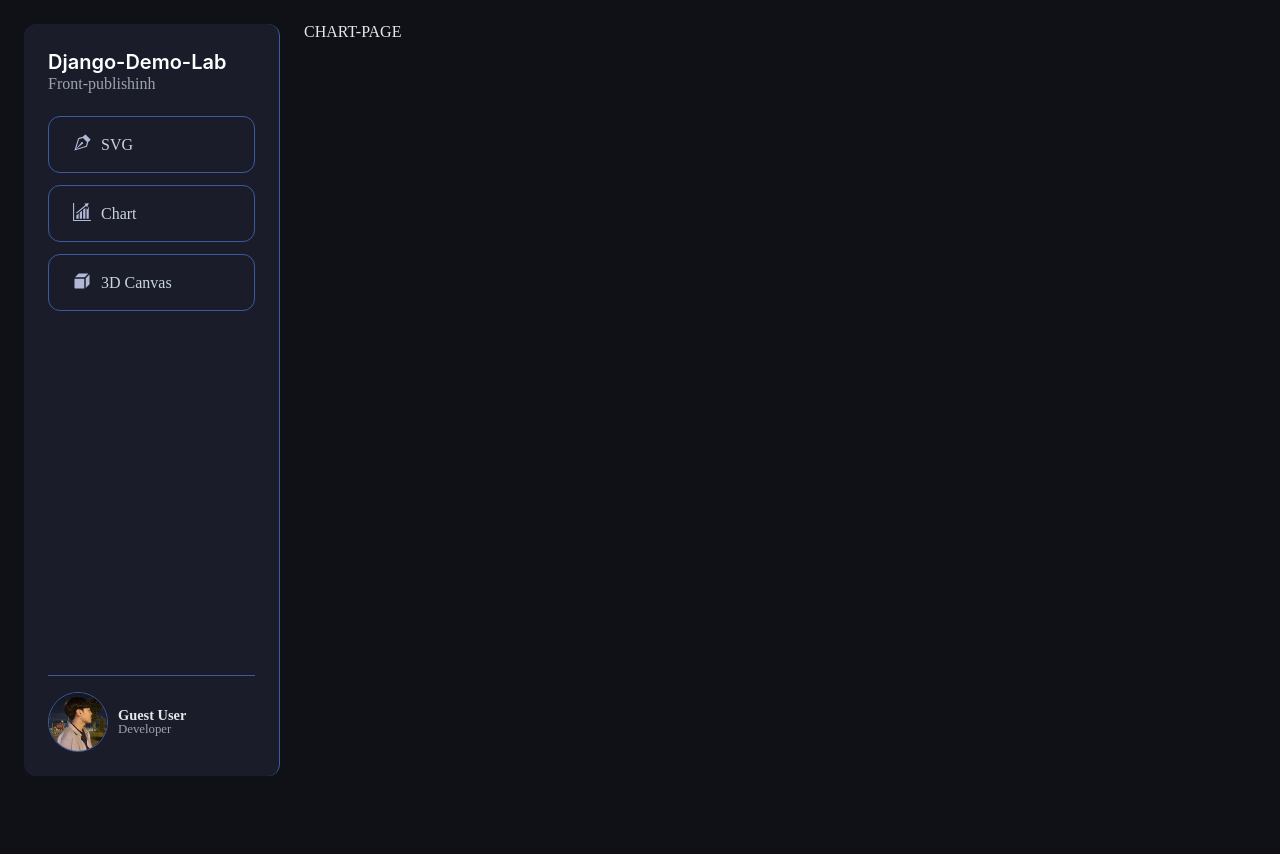
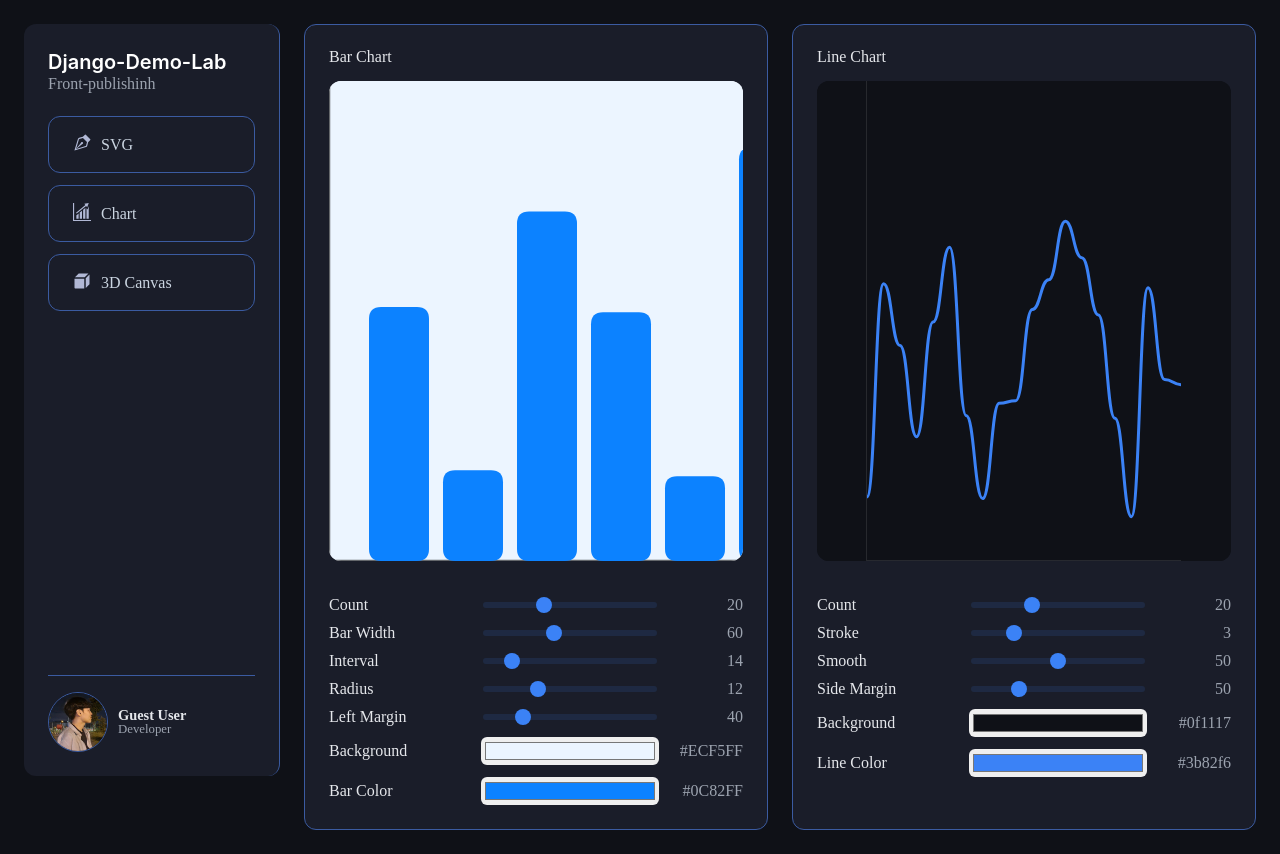
Before and after one commit to min7672/work-archive-2022-2024, a Django app: page /chart/ in a window 1280 px wide. Before the commit the page ends 776 px from the top, so only its background shows below. Run offline with Django 5.2, Linux system fonts and the light colour scheme; some libraries are stand-ins or nearby versions.

Commit message:
feat: 라인/막대 차트 데모 컨트롤  추가 -차트라이브러리 커스텀하기 위해 실험적으로 직접구현연습 -눈금과, 표시선 시도x

```diff
--- /dev/null
+++ b/django-demo-lab/django-web/dashboard/static/css/chart.css
@@ -0,0 +1,19 @@
+
+.body .div-8{display:contents;}
+.body .div-9{position:static;margin:0;width:auto;height:auto;border:0;display:flex;flex-direction:column;gap:24px;}
+.cards{display:grid;grid-template-columns:repeat(12,minmax(0,1fr));gap:24px;}
+.card,.body .div-10,.body .div-19,.body .div-44,.body .div-51{background:var(--panel);border:1px solid var(--border);border-radius:var(--radius);padding:24px;display:flex;flex-direction:column;gap:16px;min-height:200px;}
+
+.card .header,.body .div-11,.body .div-20,.body .div-45,.body .div-52{display:flex;align-items:center;justify-content:space-between;gap:12px;width:100%;margin:0;}
+.body .div-9.cards{display:grid;grid-template-columns:repeat(12,minmax(0,1fr));gap:24px;}
+.body .div-9.cards>.card{grid-column:span 6/span 6;width:auto;max-width:100%;position:static;height:auto;}
+
+.cards{display:grid;grid-template-columns:repeat(12,minmax(0,1fr));gap:24px;}
+.card{grid-column:span 6/span 6;background:#1a1d29;border:1px solid #3b5ba1;border-radius:12px;padding:24px;color:#e5e7eb;}
+.controls{margin-top:20px;display:flex;flex-direction:column;gap:12px;}
+.control-item{display:flex;align-items:center;gap:12px;}
+.control-item label{width:140px;}
+.control-item input[type=range]{flex:1;height:6px;background:rgba(59,130,246,.12);border-radius:4px;appearance:none;}
+.control-item input[type=range]::-webkit-slider-thumb{appearance:none;width:16px;height:16px;background:#3b82f6;border-radius:50%;cursor:pointer;}
+.control-item input[type=color]{flex:1;height:28px;border:none;border-radius:6px;cursor:pointer;}
+.control-item span{width:72px;text-align:right;color:#9ca3af;}
--- /dev/null
+++ b/django-demo-lab/django-web/dashboard/static/js/chart.js
@@ -0,0 +1,218 @@
+/* =====================================================================
+ * Canvas & Charts Utility
+ * ===================================================================== */
+
+/* =========================================================
+ * 0) HiDPI(레티나) 대응 유틸
+ *    - CSS 크기(논리 px)를 유지하면서 내부 버퍼를 DPR 배수로 확장
+ *    - 컨텍스트에 스케일을 걸어 좌표계를 CSS px 기반으로 통일
+ * ========================================================= */
+function fitHiDPI(canvas){
+  const dpr = Math.max(1, window.devicePixelRatio || 1);     // 디스플레이 배율
+  const rect = canvas.getBoundingClientRect();               // CSS 픽셀 크기
+  // 내부 픽셀 버퍼가 실제 표시 크기 * DPR 과 다르면 재설정
+  if (canvas.width !== rect.width * dpr || canvas.height !== rect.height * dpr){
+    canvas.width  = rect.width  * dpr;
+    canvas.height = rect.height * dpr;
+  }
+  const ctx = canvas.getContext('2d');
+  // 논리 좌표계를 CSS px 로 맞추기 (그리기 코드는 DPR 신경 안 써도 됨)
+  ctx.setTransform(dpr,0,0,dpr,0,0);
+  return ctx;
+}
+
+/* =========================================================
+ * 1) Bar Chart (막대 차트) – 서로 독립적으로 동작
+ *    - 랜덤 데이터 생성 → 캔버스에 막대 + 축 그리기
+ *    - 슬라이더/컬러피커로 즉시 갱신
+ * ========================================================= */
+const barCanvas = document.getElementById('bar-canvas');
+let barCtx = fitHiDPI(barCanvas);      // HiDPI 컨텍스트
+let barData = genRandom(20);           // 초기 더미 데이터
+
+// n개 랜덤값 생성 (max 기본 400) – 데모용
+function genRandom(n, max=400){
+  return Array.from({length:n}, ()=> Math.random()*max + 40);
+}
+
+// 캔버스용 라운드 사각형 Path 유틸
+function roundRect(ctx,x,y,w,h,r){
+  // 반경이 너비/높이의 절반을 넘지 않도록 클램프
+  r = Math.max(0, Math.min(r, Math.min(w,h)/2));
+  ctx.beginPath();
+  ctx.moveTo(x+r, y);
+  ctx.lineTo(x+w-r, y);
+  ctx.quadraticCurveTo(x+w, y, x+w, y+r);
+  ctx.lineTo(x+w, y+h-r);
+  ctx.quadraticCurveTo(x+w, y+h, x+w-r, y+h);
+  ctx.lineTo(x+r, y+h);
+  ctx.quadraticCurveTo(x, y+h, x, y+h-r);
+  ctx.lineTo(x, y+r);
+  ctx.quadraticCurveTo(x, y, x+r, y);
+  ctx.closePath();
+}
+
+// 막대 차트 렌더링
+function drawBars(){
+  barCtx = fitHiDPI(barCanvas); // 리사이즈/줌 대비 매 프레임 보정
+  const w = barCanvas.getBoundingClientRect().width;   // CSS px 기준 폭
+  const h = barCanvas.getBoundingClientRect().height;  // CSS px 기준 높이
+
+  // UI 값 읽기
+  const count  = +document.getElementById('bar-count').value;     // 막대 개수
+  const bW     = +document.getElementById('bar-width').value;     // 막대 폭
+  const gap    = +document.getElementById('bar-gap').value;       // 막대 간격
+  const radius = +document.getElementById('bar-radius').value;    // 상단 모서리 반경
+  const margin = +document.getElementById('bar-margin').value;    // 좌측 여백
+  const bg     = document.getElementById('bar-bg').value;         // 배경색
+  const color  = document.getElementById('bar-color').value;      // 막대색
+
+  // 데이터 길이가 바뀔 때만 재생성 (사용자 경험 안정화)
+  if (barData.length !== count) barData = genRandom(count, h*0.75);
+
+  // 배경 초기화
+  barCtx.clearRect(0,0,w,h);
+  barCtx.fillStyle = bg;
+  barCtx.fillRect(0,0,w,h);
+
+  // 바닥축/왼축(가이드) – 시각적 기준선
+  barCtx.strokeStyle = "#222a";
+  barCtx.lineWidth = 1.5;
+  barCtx.beginPath(); barCtx.moveTo(0,   h-0.5); barCtx.lineTo(w,   h-0.5); barCtx.stroke(); // X축
+  barCtx.beginPath(); barCtx.moveTo(0.5, 0);     barCtx.lineTo(0.5, h);     barCtx.stroke(); // Y축
+
+  // 막대 그리기
+  let x = margin;               // 시작 X 위치
+  barCtx.fillStyle = color;
+  for (let i=0;i<count;i++){
+    // 상단 여유를 주고 화면 높이를 넘지 않게 클램프
+    const val = Math.max(2, Math.min(h-20, barData[i]));
+    const y   = h - val;        // 캔버스 좌표계(y 아래로 증가)이므로 변환
+    roundRect(barCtx, x, y, bW, val, radius);
+    barCtx.fill();
+    x += bW + gap;
+    if (x > w) break;           // 화면을 넘어가면 중단 (오버플로 방지)
+  }
+}
+
+/* 컨트롤 바인딩 – Bar
+ * - 각 Input 변화 시 값 라벨 갱신 + 즉시 재렌더
+ */
+(function bindBar(){
+  const ids = [
+    ['bar-count','bar-count-val'],
+    ['bar-width','bar-width-val'],
+    ['bar-gap','bar-gap-val'],
+    ['bar-radius','bar-radius-val'],
+    ['bar-margin','bar-margin-val'],
+    ['bar-bg','bar-bg-val'],
+    ['bar-color','bar-color-val'],
+  ];
+  ids.forEach(([inputId, valId])=>{
+    const i = document.getElementById(inputId);
+    const s = document.getElementById(valId);
+    const handler = ()=>{
+      // 색상은 HEX 그대로, 숫자는 문자열로 반영
+      s.textContent = i.type==='color' ? i.value : String(i.value);
+      drawBars();
+    };
+    i.addEventListener('input', handler);
+  });
+})();
+
+/* =========================================================
+ * 2) Line Chart (라인 차트) – 독립적으로 동작
+ *    - 부드러운 Bezier 보간 사용 (smooth=0~1)
+ *    - 슬라이더/컬러피커로 즉시 갱신
+ * ========================================================= */
+const lineCanvas = document.getElementById('line-canvas');
+let lineCtx   = fitHiDPI(lineCanvas);
+let lineData  = genRandom(20, 300); // 라인용 초기 더미
+
+function drawLine(){
+  lineCtx = fitHiDPI(lineCanvas); // HiDPI 재보정
+  const w = lineCanvas.getBoundingClientRect().width;
+  const h = lineCanvas.getBoundingClientRect().height;
+
+  // UI 값 읽기
+  const count  = +document.getElementById('line-count').value;          // 포인트 개수
+  const stroke = +document.getElementById('line-width').value;          // 선 두께
+  const smooth = +document.getElementById('line-smooth').value / 100;   // 0~1 보간 강도
+  const margin = +document.getElementById('line-margin').value;         // 좌/우 여백
+  const bg     = document.getElementById('line-bg').value;              // 배경색
+  const color  = document.getElementById('line-color').value;           // 선 색상
+
+  // 포인트 수가 변경될 때만 데이터 재생성
+  if (lineData.length !== count) lineData = genRandom(count, h*0.75);
+
+  // 배경 초기화
+  lineCtx.clearRect(0,0,w,h);
+  lineCtx.fillStyle = bg;
+  lineCtx.fillRect(0,0,w,h);
+
+  // 축(가이드)
+  lineCtx.strokeStyle = "#ffffff1a";
+  lineCtx.lineWidth = 1;
+  lineCtx.beginPath(); lineCtx.moveTo(margin,     h-0.5); lineCtx.lineTo(w-margin, h-0.5); lineCtx.stroke(); // X축
+  lineCtx.beginPath(); lineCtx.moveTo(margin-0.5, 0);     lineCtx.lineTo(margin-0.5, h);   lineCtx.stroke(); // Y축
+
+  // 라인(베지어 곡선 연결)
+  const step = (w - margin*2) / Math.max(1, (count-1)); // 포인트 간 X 간격
+  lineCtx.strokeStyle = color;
+  lineCtx.lineWidth = stroke;
+  lineCtx.beginPath();
+  // 시작점
+  lineCtx.moveTo(margin, h - lineData[0]);
+
+  for (let i=1;i<count;i++){
+    const x0 = margin + (i-1)*step;
+    const y0 = h - lineData[i-1];
+    const x1 = margin + i*step;
+    const y1 = h - lineData[i];
+
+    // 양 끝점의 접선 방향을 간단히 가정한 제어점
+    const cp1x = x0 + step * smooth;
+    const cp1y = y0;
+    const cp2x = x1 - step * smooth;
+    const cp2y = y1;
+
+    lineCtx.bezierCurveTo(cp1x,cp1y,cp2x,cp2y,x1,y1);
+  }
+  lineCtx.stroke();
+}
+
+/* 컨트롤 바인딩 – Line
+ * - 슬라이더/컬러 선택 시 값 라벨 갱신 + 즉시 재렌더
+ */
+(function bindLine(){
+  const ids = [
+    ['line-count','line-count-val'],
+    ['line-width','line-width-val'],
+    ['line-smooth','line-smooth-val'],
+    ['line-margin','line-margin-val'],
+    ['line-bg','line-bg-val'],
+    ['line-color','line-color-val'],
+  ];
+  ids.forEach(([inputId, valId])=>{
+    const i = document.getElementById(inputId);
+    const s = document.getElementById(valId);
+    const handler = ()=>{
+      s.textContent = i.type==='color' ? i.value : String(i.value);
+      drawLine();
+    };
+    i.addEventListener('input', handler);
+  });
+})();
+
+/* =========================================================
+ * 3) 초기 렌더 + 리사이즈 대응
+ *    - 최초 1회 그리기
+ *    - 창 크기/줌 변경 시 HiDPI 스케일 재적용 → 재렌더
+ * ========================================================= */
+drawBars();
+drawLine();
+
+window.addEventListener('resize', ()=>{
+  drawBars();
+  drawLine();
+});
--- a/django-demo-lab/django-web/dashboard/templates/chart-page.html
+++ b/django-demo-lab/django-web/dashboard/templates/chart-page.html
@@ -3,11 +3,106 @@
 
 {% block content %}
 <head>
-    <link rel="stylesheet" href="{% static 'css/main.css' %}" />
+    <link rel="stylesheet" href="{% static 'css/chart.css' %}" />
 </head>
-<!-- Main -->
+
 <main class="div-8">
-    <h2> CHART-PAGE</h2>
+  <div class="div-9 cards">
+    <!-- ========== Left: Bar Chart ========== -->
+    <section class="div-10 card" aria-labelledby="bar-heading">
+      <header class="div-11">
+        <div class="div-12">
+          <h2 id="bar-heading" class="text-wrapper-10">Bar Chart</h2>
+        </div>
+      </header>
+
+      <canvas id="bar-canvas" style="width:100%;height:60vh;background:#f5f7fb;border-radius:12px;"></canvas>
+
+      <div class="controls" id="bar-ctrl">
+        <div class="control-item">
+          <label for="bar-count">Count</label>
+          <input type="range" id="bar-count" min="5" max="50" value="20">
+          <span id="bar-count-val">20</span>
+        </div>
+        <div class="control-item">
+          <label for="bar-width">Bar Width</label>
+          <input type="range" id="bar-width" min="20" max="120" value="60">
+          <span id="bar-width-val">60</span>
+        </div>
+        <div class="control-item">
+          <label for="bar-gap">Interval</label>
+          <input type="range" id="bar-gap" min="4" max="80" value="14">
+          <span id="bar-gap-val">14</span>
+        </div>
+        <div class="control-item">
+          <label for="bar-radius">Radius</label>
+          <input type="range" id="bar-radius" min="0" max="40" value="12">
+          <span id="bar-radius-val">12</span>
+        </div>
+        <div class="control-item">
+          <label for="bar-margin">Left Margin</label>
+          <input type="range" id="bar-margin" min="0" max="200" value="40">
+          <span id="bar-margin-val">40</span>
+        </div>
+        <div class="control-item">
+          <label for="bar-bg">Background</label>
+          <input type="color" id="bar-bg" value="#ECF5FF">
+          <span id="bar-bg-val">#ECF5FF</span>
+        </div>
+        <div class="control-item">
+          <label for="bar-color">Bar Color</label>
+          <input type="color" id="bar-color" value="#0C82FF">
+          <span id="bar-color-val">#0C82FF</span>
+        </div>
+      </div>
+    </section>
+
+    <!-- ========== Right: Line Chart ========== -->
+    <section class="div-10 card" aria-labelledby="line-heading">
+      <header class="div-11">
+        <div class="div-12">
+          <h2 id="line-heading" class="text-wrapper-10">Line Chart</h2>
+        </div>
+      </header>
+
+      <canvas id="line-canvas" style="width:100%;height:60vh;border-radius:12px;background:#0f1117;"></canvas>
+
+      <div class="controls" id="line-ctrl">
+        <div class="control-item">
+          <label for="line-count">Count</label>
+          <input type="range" id="line-count" min="5" max="50" value="20">
+          <span id="line-count-val">20</span>
+        </div>
+        <div class="control-item">
+          <label for="line-width">Stroke</label>
+          <input type="range" id="line-width" min="1" max="10" value="3">
+          <span id="line-width-val">3</span>
+        </div>
+        <div class="control-item">
+          <label for="line-smooth">Smooth</label>
+          <input type="range" id="line-smooth" min="0" max="100" value="50">
+          <span id="line-smooth-val">50</span>
+        </div>
+        <div class="control-item">
+          <label for="line-margin">Side Margin</label>
+          <input type="range" id="line-margin" min="0" max="200" value="50">
+          <span id="line-margin-val">50</span>
+        </div>
+        <div class="control-item">
+          <label for="line-bg">Background</label>
+          <input type="color" id="line-bg" value="#0f1117">
+          <span id="line-bg-val">#0f1117</span>
+        </div>
+        <div class="control-item">
+          <label for="line-color">Line Color</label>
+          <input type="color" id="line-color" value="#3b82f6">
+          <span id="line-color-val">#3b82f6</span>
+        </div>
+      </div>
+    </section>
+  </div>
 </main>
 
+<script src="{% static '/js/chart.js'%}"></script>
+
 {% endblock %}
--- a/django-demo-lab/django-web/dashboard/templates/main.html
+++ b/django-demo-lab/django-web/dashboard/templates/main.html
@@ -5,7 +5,6 @@
 
 <head>
     <link rel="stylesheet" href="{% static 'css/main.css' %}" />
-
 </head>
 <!-- Main -->
 
```
